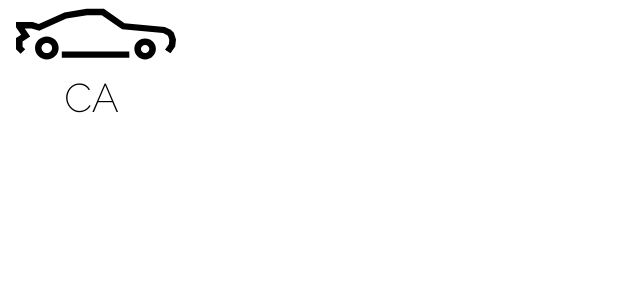
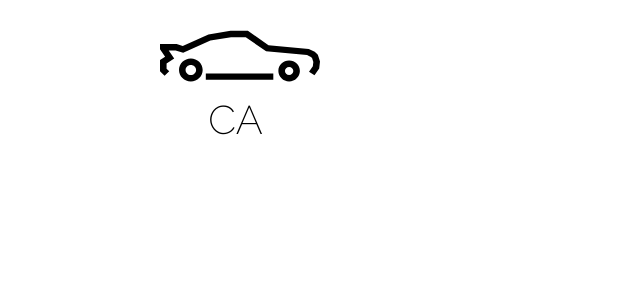
Before and after one commit to Albini-Julie/Rallye_Cl-ment, a Vue app: page / in a window 1280 px wide. Shown: the top 300 px of the page, without its empty margins (0-640 px from the left). Built offline with nearby package versions, Linux system fonts and the light colour scheme.

Commit message:
Ajout des marges du body

```diff
--- a/src/assets/main.css
+++ b/src/assets/main.css
@@ -1 +1,8 @@
 @import './base.css';
+
+body {
+    margin-right: 80px;
+    margin-left: 80px;
+    margin-top: 30px;
+    margin-bottom: 30px;
+}
```
